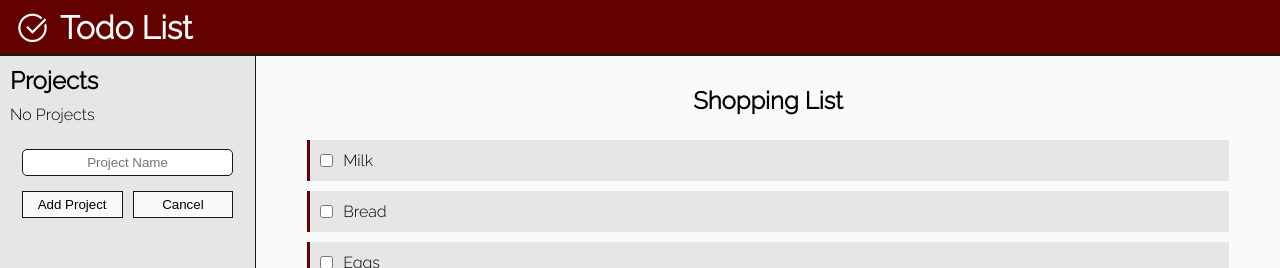
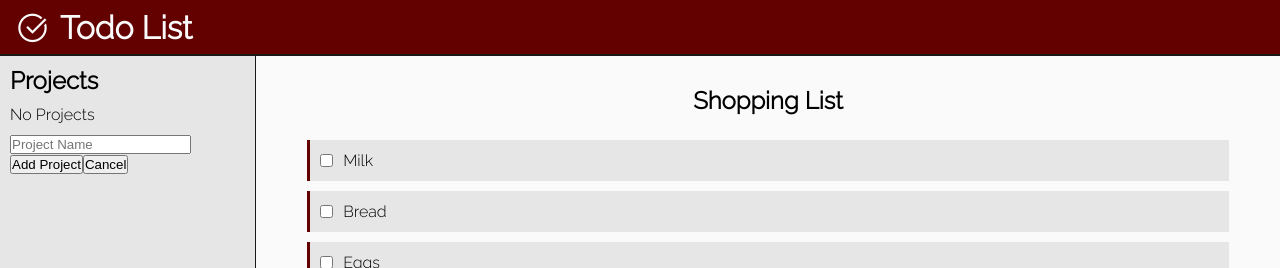
Before and after one commit to robisonwebdev/todo-react, a React (Create React App) app: page / in a window 1280 px wide. Both pictures are taken after a click on the button "Add Project". Shown: the top 268 px of the page. Built offline with nearby package versions, Linux system fonts and the light colour scheme.

Commit message:
Changed .projectForm to .project_form Changed .projectFormBtns to .project_form_btns

```diff
--- a/src/components/Main/ProjectForm.js
+++ b/src/components/Main/ProjectForm.js
@@ -15,9 +15,9 @@ const ProjectForm = ({ onCancel, newProject }) => {
     };
 
     return (
-        <form className='projectForm' onSubmit={handleSubmit}>
+        <form className='project_form' onSubmit={handleSubmit}>
                 <input type='text' value={inputValue} onChange={handleInputChange} placeholder='Project Name' />
-                <div className='projectFormBtns'>
+                <div className='project_form_btns'>
                     <button type='submit'>Add Project</button>
                     <button type='button' onClick={onCancel}>Cancel</button>
                 </div>
```
